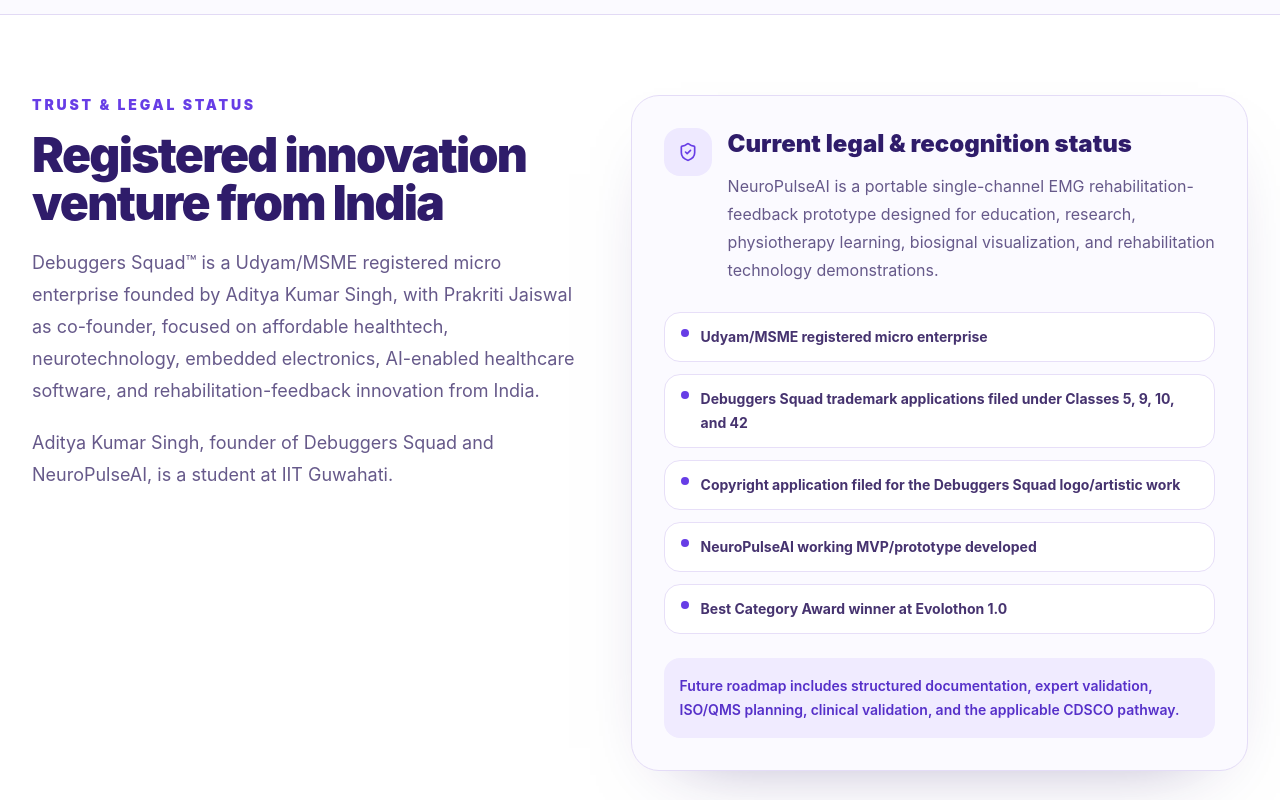
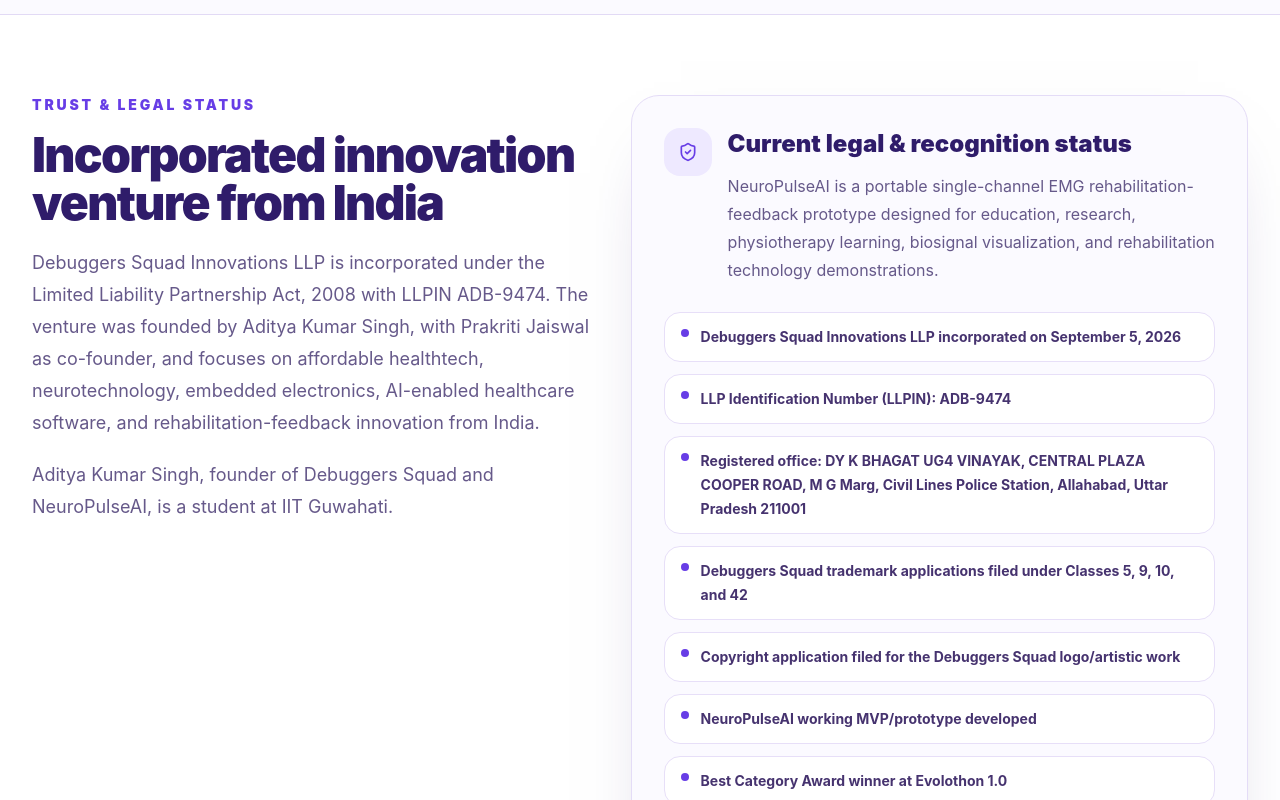
Before and after one commit to adityaIITG1/debuggers_squad_website, a Next.js app: page /about in a window 1280 px wide. Shown: the part 1060-1860 px from the top of the page. Built offline with nearby package versions, Linux system fonts and the light colour scheme.

Commit message:
Update company legal information

```diff
--- a/src/app/about/page.tsx
+++ b/src/app/about/page.tsx
@@ -19,7 +19,7 @@
 export const metadata: Metadata = {
   title: "About Debuggers Squad - Trust, Legal Status & Founders",
   description:
-    "Debuggers Squad is a Udyam/MSME registered micro enterprise from India founded by Aditya Kumar Singh, student at IIT Guwahati, with Prakriti Jaiswal as co-founder. Learn about NeuroPulseAI, trademark and copyright application status, Evolothon recognition, and the company's healthtech and neurotechnology roadmap.",
+    "Debuggers Squad Innovations LLP is an incorporated Indian innovation venture founded by Aditya Kumar Singh, student at IIT Guwahati, with Prakriti Jaiswal as co-founder. Learn about NeuroPulseAI, LLPIN ADB-9474, trademark and copyright application status, Evolothon recognition, and the company's healthtech and neurotechnology roadmap.",
   alternates: {
     canonical: "https://www.debuggerssquad.com/about",
   },
@@ -55,7 +55,9 @@
 ];
 
 const legalStatusItems = [
-  "Udyam/MSME registered micro enterprise",
+  "Debuggers Squad Innovations LLP incorporated on September 5, 2026",
+  "LLP Identification Number (LLPIN): ADB-9474",
+  "Registered office: DY K BHAGAT UG4 VINAYAK, CENTRAL PLAZA COOPER ROAD, M G Marg, Civil Lines Police Station, Allahabad, Uttar Pradesh 211001",
   "Debuggers Squad trademark applications filed under Classes 5, 9, 10, and 42",
   "Copyright application filed for the Debuggers Squad logo/artistic work",
   "NeuroPulseAI working MVP/prototype developed",
@@ -123,13 +125,14 @@
               Trust & Legal Status
             </p>
             <h2 className="mt-4 text-4xl font-black tracking-[-0.035em] sm:text-5xl">
-              Registered innovation venture from India
+              Incorporated innovation venture from India
             </h2>
             <p className="mt-5 text-lg leading-8 text-[#66598a]">
-              Debuggers Squad&trade; is a Udyam/MSME registered micro enterprise
-              founded by Aditya Kumar Singh, with Prakriti Jaiswal as co-founder,
-              focused on affordable healthtech, neurotechnology, embedded
-              electronics, AI-enabled healthcare software, and
+              Debuggers Squad Innovations LLP is incorporated under the Limited
+              Liability Partnership Act, 2008 with LLPIN ADB-9474. The venture
+              was founded by Aditya Kumar Singh, with Prakriti Jaiswal as
+              co-founder, and focuses on affordable healthtech, neurotechnology,
+              embedded electronics, AI-enabled healthcare software, and
               rehabilitation-feedback innovation from India.
             </p>
             <p className="mt-5 text-lg leading-8 text-[#66598a]">
--- a/src/app/layout.tsx
+++ b/src/app/layout.tsx
@@ -13,14 +13,15 @@
     template: "%s | Debuggers Squad",
   },
   description:
-    "Debuggers Squad is a Udyam/MSME registered micro enterprise from India founded by Aditya Kumar Singh, with Prakriti Jaiswal as co-founder, building affordable healthtech, neurotechnology, embedded electronics, AI-enabled healthcare software, and rehabilitation-feedback innovations including NeuroPulseAI.",
+    "Debuggers Squad Innovations LLP is an incorporated Indian innovation venture founded by Aditya Kumar Singh, with Prakriti Jaiswal as co-founder, building affordable healthtech, neurotechnology, embedded electronics, AI-enabled healthcare software, and rehabilitation-feedback innovations including NeuroPulseAI.",
   keywords: [
     "Debuggers Squad",
     "NeuroPulseAI",
     "Aditya Kumar Singh",
     "Prakriti Jaiswal",
     "IIT Guwahati",
-    "Udyam MSME registered micro enterprise",
+    "Debuggers Squad Innovations LLP",
+    "LLPIN ADB-9474",
     "healthtech India",
     "neurotechnology India",
     "EMG rehabilitation feedback prototype",
@@ -34,7 +35,7 @@
   openGraph: {
     title: "Debuggers Squad | NeuroPulseAI, Healthtech & Neurotechnology",
     description:
-      "Udyam/MSME registered Indian micro enterprise building affordable healthtech, neurotechnology, embedded electronics, AI-enabled healthcare software, and NeuroPulseAI rehabilitation-feedback innovation.",
+      "Debuggers Squad Innovations LLP is an incorporated Indian innovation venture building affordable healthtech, neurotechnology, embedded electronics, AI-enabled healthcare software, and NeuroPulseAI rehabilitation-feedback innovation.",
     url: "https://www.debuggerssquad.com",
     siteName: "Debuggers Squad",
     images: [
@@ -52,7 +53,7 @@
     card: "summary_large_image",
     title: "Debuggers Squad | NeuroPulseAI",
     description:
-      "Indian healthtech and neurotechnology micro enterprise behind NeuroPulseAI.",
+      "Indian incorporated healthtech and neurotechnology venture behind NeuroPulseAI.",
     images: ["/images/neuropulseai/gallery/debuggers-squad-logo.jpeg"],
   },
 };
@@ -60,8 +61,11 @@
 const organizationJsonLd = {
   "@context": "https://schema.org",
   "@type": "Organization",
-  name: "Debuggers Squad",
-  alternateName: "Debuggers Squad Trust & Legal Status",
+  name: "Debuggers Squad Innovations LLP",
+  alternateName: "Debuggers Squad",
+  legalName: "Debuggers Squad Innovations LLP",
+  identifier: "LLPIN: ADB-9474",
+  foundingDate: "2026-09-05",
   url: "https://www.debuggerssquad.com",
   logo: "https://www.debuggerssquad.com/images/neuropulseai/gallery/debuggers-squad-logo.jpeg",
   email: "debuggerssquad@gmail.com",
@@ -81,7 +85,16 @@
     },
   ],
   description:
-    "Debuggers Squad is a Udyam/MSME registered micro enterprise from India focused on affordable healthtech, neurotechnology, embedded electronics, AI-enabled healthcare software, and rehabilitation-feedback innovation.",
+    "Debuggers Squad Innovations LLP is an incorporated Indian innovation venture focused on affordable healthtech, neurotechnology, embedded electronics, AI-enabled healthcare software, and rehabilitation-feedback innovation.",
+  address: {
+    "@type": "PostalAddress",
+    streetAddress:
+      "DY K BHAGAT UG4 VINAYAK, CENTRAL PLAZA COOPER ROAD, M G Marg, Civil Lines Police Station",
+    addressLocality: "Allahabad",
+    addressRegion: "Uttar Pradesh",
+    postalCode: "211001",
+    addressCountry: "IN",
+  },
   knowsAbout: [
     "NeuroPulseAI",
     "healthtech",
--- a/src/app/media-kit/page.tsx
+++ b/src/app/media-kit/page.tsx
@@ -129,9 +129,10 @@
               <span className="block text-[#673de6]">built for India.</span>
             </h1>
             <p className="mt-5 max-w-2xl text-base leading-7 text-[#66598a] sm:mt-7 sm:text-lg sm:leading-8">
-              Debuggers Squad develops practical EMG, EOG, IoT, and assistive
-              technology products that move advanced learning from expensive
-              laboratories into classrooms, project teams, and real-world innovation.
+              Debuggers Squad Innovations LLP develops practical EMG, EOG, IoT,
+              and assistive technology products that move advanced learning from
+              expensive laboratories into classrooms, project teams, and
+              real-world innovation.
             </p>
             <div className="mt-9 flex flex-col gap-3 sm:flex-row">
               <a
--- a/src/components/layout/Footer.tsx
+++ b/src/components/layout/Footer.tsx
@@ -118,8 +118,10 @@
 
         <div className="mt-10 flex flex-col gap-3 border-t border-[#d8cef3] pt-7 text-xs font-medium text-[#766a98] sm:flex-row sm:items-center sm:justify-between">
           <p className="flex flex-wrap items-center gap-x-2 gap-y-1">
-            <span>&copy; {new Date().getFullYear()} Debuggers Squad&trade;.</span>
-            <span>MSME Registered</span>
+            <span>&copy; {new Date().getFullYear()} Debuggers Squad Innovations LLP.</span>
+            <span>LLPIN: ADB-9474</span>
+            <span aria-hidden="true">|</span>
+            <span>Incorporated September 5, 2026</span>
             <span aria-hidden="true">|</span>
             <span>Trademark Applied</span>
             <span aria-hidden="true">|</span>
```
